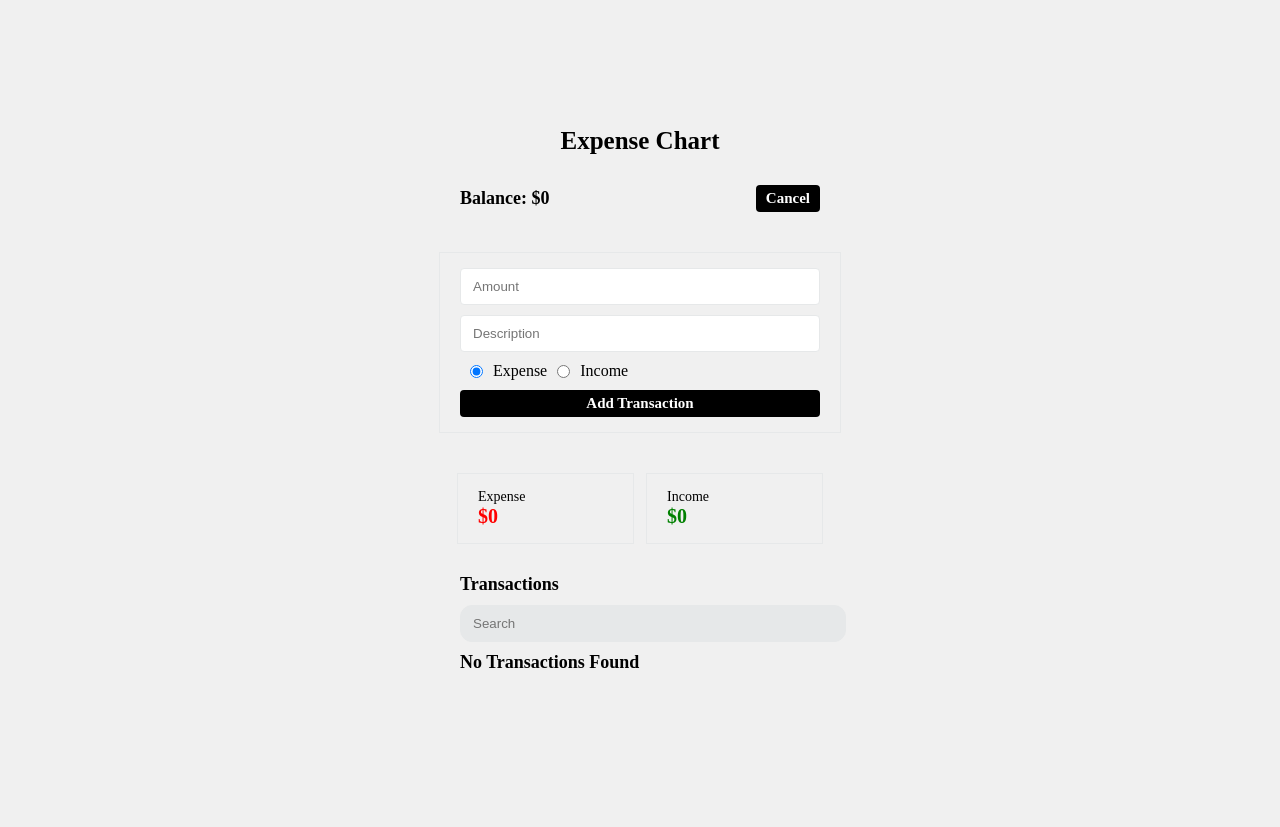
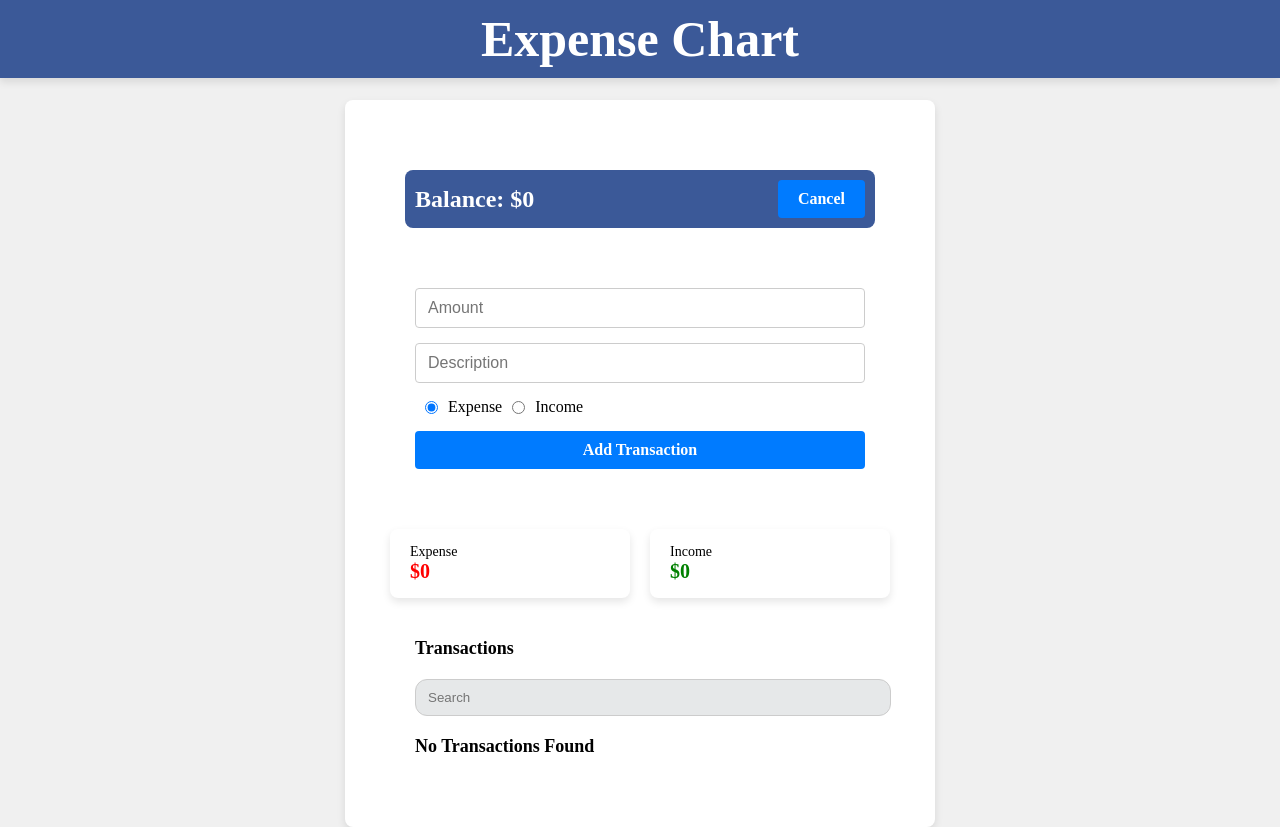
Before and after one commit to Louie-cpu/Expenses-Chart, a React (Create React App) app in the folder expenses-chart/: page / in a window 1280 px wide. Both pictures are taken after a click on the element "ADD". Before the commit the page ends 800 px from the top, so only its background shows below. Built offline with nearby package versions, Linux system fonts and the light colour scheme.

Commit message:
styling complete. still gonna add some finishing touches next

```diff
--- a/expenses-chart/src/App.js
+++ b/expenses-chart/src/App.js
@@ -8,7 +8,7 @@ const GlobalStyle = createGlobalStyle`
     padding: 0;
     box-sizing: border-box;
     display: flex;
-    justify-content: center;
+    flex-direction: column;
     align-items: center;
     height: 100vh;
     font-family: 'Inter-Tight', sans-serif;
@@ -20,23 +20,39 @@ const Container = styled.div`
   display: flex;
   flex-direction: column;
   align-items: center;
-  margin: 30px 0 10px;
+  margin-top: 100px;
   font-family: "Inter-Tight";
-  width: 360px;
+  width: 550px;
+  padding: 20px;
+  background-color: #fff;
+  border-radius: 8px;
+  box-shadow: 0 4px 8px rgba(0, 0, 0, 0.1);
 `
 
 const Header = styled.span`
-  color: black;
-  font-size: 25px;
+  position: fixed;
+  top: 0;
+  left: 0;
+  width: 100%;
+  display: flex;
+  justify-content: center;
+  background-color: #3b5998;
+  color: white;
+  font-size: 50px;
   font-weight: bold;
+  font-family: "Inter-Tight";
+  align-items: center;
+  padding: 10px 0;
+  z-index: 1000;
+  box-shadow: 0 4px 8px rgba(0, 0, 0, 0.1);
 `
 
 function App() {
   return (
     <>
       <GlobalStyle />
+      <Header>Expense Chart</Header>
       <Container>
-        <Header>Expense Chart</Header>
         <HomeComponent />
       </Container>
     </>
--- a/expenses-chart/src/mods/home/OverviewComponent.js
+++ b/expenses-chart/src/mods/home/OverviewComponent.js
@@ -5,46 +5,60 @@ const Container = styled.div`
   display: flex;
   flex-direction: column;
   align-items: center;
-  justify-content: flex-start; /* Align items to the start */
+  justify-content: flex-start;
   width: 100%;
 `
 
 const BalanceChart = styled.div`
-  font-size: 18px;
+  font-size: 24px;
   width: 100%;
   font-weight: bold;
   display: flex;
   flex-direction: row;
   justify-content: space-between;
   align-items: center;
-  margin-bottom: 20px; /* Add some space below the BalanceChart */
+  margin-bottom: 20px;
+  color: #333;
+  padding: 10px;
+  background-color: #3b5998;
+  color: white;
+  border-radius: 8px;
 `
 
 const AddTransaction = styled.div`
-  background: black;
+  background: #007bff;
   color: white;
-  padding: 5px 10px;
+  padding: 10px 20px;
   border-radius: 4px;
   text-align: center;
   cursor: pointer;
   font-weight: bold;
-  font-size: 15px;
+  font-size: 16px;
+  transition: background-color 0.3s;
+  &:hover {
+    background-color: #0056b3;
+  }
 `
 
 const AddTransactionContainer = styled.div`
   display: flex;
   flex-direction: column;
-  border: 1px solid #e6e8e9;
   width: 100%;
-  max-width: 500px;
-  gap: 10px;
-  padding: 15px 20px;
-  margin: 20px 0; /* Adjust margin to have spacing between the sections */
+  gap: 15px;
+  padding: 20px;
+  margin: 20px 0;
+  background-color: #fff;
+  border-radius: 8px;
+  opacity: ${(props) => (props.isVisible ? 1 : 0)};
+  max-height: ${(props) => (props.isVisible ? "500px" : "0px")};
+  overflow: hidden;
+  transition: max-height 0.5s ease, opacity 0.5s ease;
   & input {
     outline: none;
     padding: 10px 12px;
     border-radius: 4px;
-    border: 1px solid #e6e8e9;
+    border: 1px solid #ccc;
+    font-size: 16px;
   }
 `
 
@@ -70,7 +84,7 @@ const AddTransactionView = (props) => {
   }
 
   return (
-    <AddTransactionContainer>
+    <AddTransactionContainer isVisible={props.isVisible}>
       <input
         placeholder="Amount"
         value={amount}
@@ -110,17 +124,19 @@ const AddTransactionView = (props) => {
 const ExpenseContainer = styled.div`
   display: flex;
   flex-direction: row;
-  gap: 12px;
-  margin: 20px 0; /* Adjust margin to have spacing between the sections */
+  gap: 20px;
+  margin: 20px 0;
 `
 
 const ExpenseBox = styled.div`
   display: flex;
   flex-direction: column;
-  border: 1px solid #e6e8e9;
   padding: 15px 20px;
-  width: 135px;
+  width: 200px;
   font-size: 14px;
+  background-color: #fff;
+  border-radius: 8px;
+  box-shadow: 0 4px 8px rgba(0, 0, 0, 0.1);
   & span {
     font-weight: bold;
     font-size: 20px;
@@ -139,12 +155,11 @@ const OverviewComponent = (props) => {
           {isAddTxn ? "Cancel" : "ADD"}
         </AddTransaction>
       </BalanceChart>
-      {isAddTxn && (
-        <AddTransactionView
-          toggleAddTxn={toggleAddTxn}
-          addTransaction={props.addTransaction}
-        />
-      )}
+      <AddTransactionView
+        isVisible={isAddTxn}
+        toggleAddTxn={toggleAddTxn}
+        addTransaction={props.addTransaction}
+      />
       <ExpenseContainer>
         <ExpenseBox $isIncome={false}>
           Expense<span>${props.expense}</span>
--- a/expenses-chart/src/mods/home/TransactionComponent.js
+++ b/expenses-chart/src/mods/home/TransactionComponent.js
@@ -5,16 +5,16 @@ const Container = styled.div`
   display: flex;
   flex-direction: column;
   align-items: flex-start;
-  padding: 10px 22px;
+  padding: 20px;
   font-size: 18px;
   width: 100%;
-  gap: 10px;
+  gap: 20px;
   font-weight: bold;
   & input {
     padding: 10px 12px;
     border-radius: 12px;
     background: #e6e8e9;
-    border: 1px solid #e6e8e9;
+    border: 1px solid #ccc;
     outline: none;
     width: 100%;
   }
@@ -30,8 +30,8 @@ const Cell = styled.div`
   align-items: center;
   font-weight: bold;
   justify-content: space-between;
-  border: 1px solid #e6e8e9;
-  border-right: 4px solid ${(props) => (props.$isExpense ? "red" : "green")};
+  border: 1px solid #ccc;
+  border-right: 8px solid ${(props) => (props.$isExpense ? "red" : "green")};
 `
 
 const TransactionCell = ({ payload }) => (
--- a/expenses-chart/src/mods/home/index.js
+++ b/expenses-chart/src/mods/home/index.js
@@ -9,7 +9,10 @@ const Container = styled.div`
   align-items: center;
   margin: 30px 0 10px;
   font-family: "Inter-Tight";
-  width: 360px;
+  width: 450px;
+  background-color: #fff;
+  padding: 20px;
+  border-radius: 8px;
 `
 
 const HomeComponent = (props) => {
```
